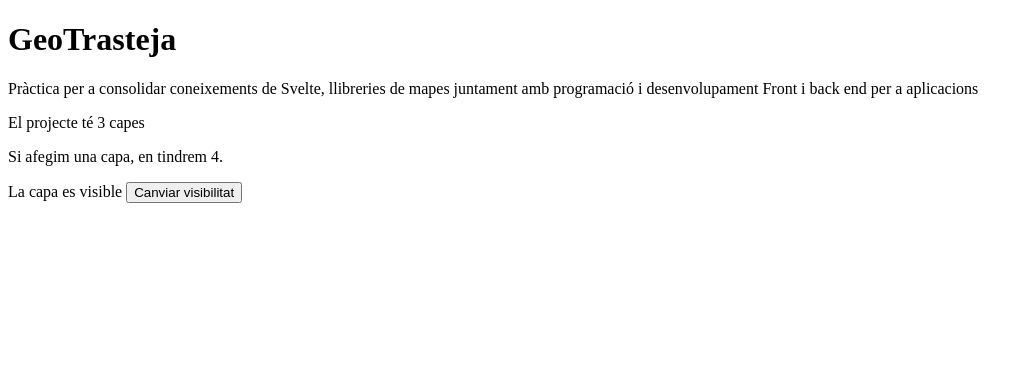
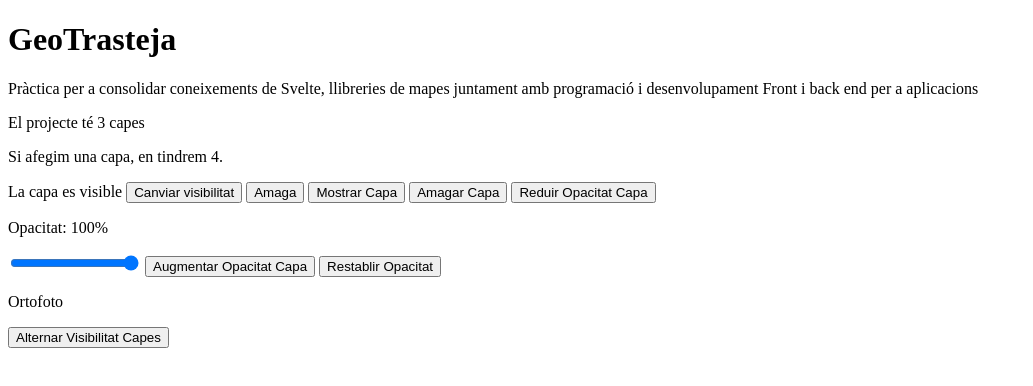
Before and after one commit to EnricMS/PracticaICGC_Geostart, a SvelteKit app in the folder GeoTrasteja/: page / in a window 1280 px wide. Shown: the top 386 px of the page, without its empty margins (0-1033 px from the left). Built offline with nearby package versions, Linux system fonts and the light colour scheme.

Commit message:
proves botons i lliscadors amb $state

```diff
--- a/GeoTrasteja/src/routes/+page.svelte
+++ b/GeoTrasteja/src/routes/+page.svelte
@@ -1,10 +1,10 @@
 <script>
 const nomProjecte = 'GeoTrasteja';
 const nombreCapes = 3;
-let capaVisible = $state(true);
+const capa = $state({nom:'Ortofoto', visible: true, opacitat: 100});
 
 function alternarVisibilitat () {
-  capaVisible = !capaVisible;
+  capa.visible = !capa.visible;
 }
 
 </script>
@@ -16,11 +16,35 @@ function alternarVisibilitat () {
 <p>El projecte té {nombreCapes} capes</p>
 <p>Si afegim una capa, en tindrem {nombreCapes + 1}.</p>
 
-{#if capaVisible}
+{#if capa.visible}
   La capa es visible
+ {:else}
+ La capa es oculta
 {/if}
-
 
 <button onclick={alternarVisibilitat}>
   Canviar visibilitat
 </button>
+
+<button onclick= {() => capa.visible = !capa.visible}>
+  {#if capa.visible} Amaga {:else} Mostra{/if}
+</button>
+
+
+<button onclick={() => capa.visible = true }>Mostrar Capa</button>
+<button onclick={() => capa.visible = false }>Amagar Capa</button>
+
+
+<button  onclick = {() => {if (capa.opacitat > 0){ capa.opacitat = capa.opacitat - 10}}}>Reduir Opacitat Capa</button>
+
+<p>Opacitat: {capa.opacitat}%</p>
+
+<input type="range" min="0" max="100" step="10" bind:value={capa.opacitat} />
+
+<button  onclick = {() => {if (capa.opacitat < 100){ capa.opacitat = capa.opacitat + 10}}}>Augmentar Opacitat Capa</button>
+
+<button onclick= {() => {capa.opacitat = 100; capa.visible = true }}>Restablir Opacitat</button>
+
+<p>{capa.nom}</p>
+
+<button onclick={() => capa.visible = !capa.visible}>Alternar Visibilitat Capes</button>
```
